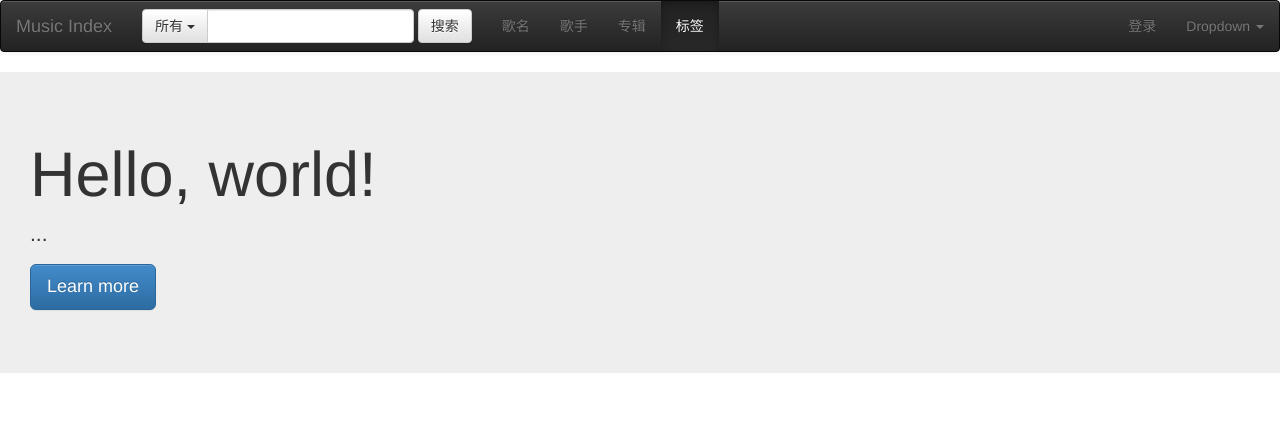
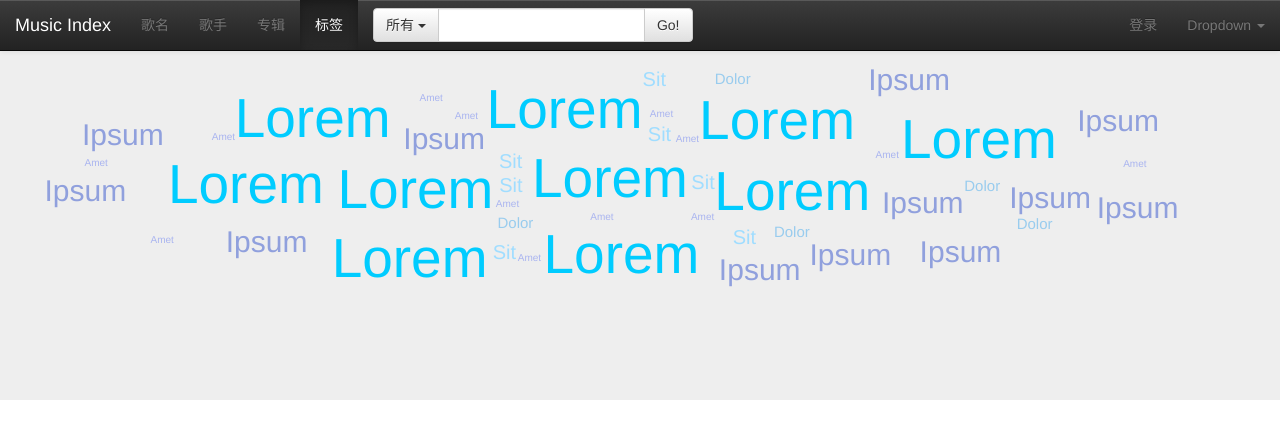
Before and after one commit to lennyhbt/music-index, a Flask app: page / in a window 1280 px wide. Shown: the top 439 px of the page. Run offline with Flask 2, Linux system fonts and the light colour scheme; some libraries are stand-ins or nearby versions.

Commit message:
webpages.

```diff
--- /dev/null
+++ b/musindex-frontend-web/static/jqplugin/jqcloud.css
@@ -0,0 +1,49 @@
+/* fonts */
+
+div.jqcloud {
+  font-family: "Helvetica", "Arial", sans-serif;
+  font-size: 10px;
+  line-height: normal;
+}
+
+div.jqcloud a {
+  font-size: inherit;
+  text-decoration: none;
+}
+
+div.jqcloud span.w10 { font-size: 550%; }
+div.jqcloud span.w9 { font-size: 500%; }
+div.jqcloud span.w8 { font-size: 450%; }
+div.jqcloud span.w7 { font-size: 400%; }
+div.jqcloud span.w6 { font-size: 350%; }
+div.jqcloud span.w5 { font-size: 300%; }
+div.jqcloud span.w4 { font-size: 250%; }
+div.jqcloud span.w3 { font-size: 200%; }
+div.jqcloud span.w2 { font-size: 150%; }
+div.jqcloud span.w1 { font-size: 100%; }
+
+/* colors */
+
+div.jqcloud { color: #09f; }
+div.jqcloud a { color: inherit; }
+div.jqcloud a:hover { color: #0df; }
+div.jqcloud a:hover { color: #0cf; }
+div.jqcloud span.w10 { color: #0cf; }
+div.jqcloud span.w9 { color: #0cf; }
+div.jqcloud span.w8 { color: #0cf; }
+div.jqcloud span.w7 { color: #39d; }
+div.jqcloud span.w6 { color: #90c5f0; }
+div.jqcloud span.w5 { color: #90a0dd; }
+div.jqcloud span.w4 { color: #90c5f0; }
+div.jqcloud span.w3 { color: #a0ddff; }
+div.jqcloud span.w2 { color: #99ccee; }
+div.jqcloud span.w1 { color: #aab5f0; }
+
+/* layout */
+
+div.jqcloud {
+  overflow: hidden;
+  position: relative;
+}
+
+div.jqcloud span { padding: 0; }
--- a/musindex-frontend-web/templates/index.html
+++ b/musindex-frontend-web/templates/index.html
@@ -1,9 +1,72 @@
 {% extends "layout.html" %}
 {% block title %}首页{% endblock %}
+
 {% block content %}
-<div class="jumbotron">
-  <h1>Hello, world!</h1>
-  <p>...</p>
-  <p><a class="btn btn-primary btn-lg" role="button">Learn more</a></p>
+
+    <script type="text/javascript">
+      /*!
+       * Create an array of word objects, each representing a word in the cloud
+       */
+      var word_array = [
+          {text: "Lorem", weight: 15},
+          {text: "Lorem", weight: 15},
+          {text: "Lorem", weight: 15},
+          {text: "Lorem", weight: 15},
+          {text: "Lorem", weight: 15},
+          {text: "Lorem", weight: 15},
+          {text: "Lorem", weight: 15},
+          {text: "Lorem", weight: 15},
+          {text: "Lorem", weight: 15},
+          {text: "Lorem", weight: 15},
+          {text: "Ipsum", weight: 9, link: "http://jquery.com/"},
+          {text: "Ipsum", weight: 9, link: "http://jquery.com/"},
+          {text: "Ipsum", weight: 9, link: "http://jquery.com/"},
+          {text: "Ipsum", weight: 9, link: "http://jquery.com/"},
+          {text: "Ipsum", weight: 9, link: "http://jquery.com/"},
+          {text: "Ipsum", weight: 9, link: "http://jquery.com/"},
+          {text: "Ipsum", weight: 9, link: "http://jquery.com/"},
+          {text: "Ipsum", weight: 9, link: "http://jquery.com/"},
+          {text: "Ipsum", weight: 9, link: "http://jquery.com/"},
+          {text: "Ipsum", weight: 9, link: "http://jquery.com/"},
+          {text: "Ipsum", weight: 9, link: "http://jquery.com/"},
+          {text: "Ipsum", weight: 9, link: "http://jquery.com/"},
+          {text: "Dolor", weight: 6, html: {title: "I can haz any html attribute"}},
+          {text: "Dolor", weight: 6, html: {title: "I can haz any html attribute"}},
+          {text: "Dolor", weight: 6, html: {title: "I can haz any html attribute"}},
+          {text: "Dolor", weight: 6, html: {title: "I can haz any html attribute"}},
+          {text: "Dolor", weight: 6, html: {title: "I can haz any html attribute"}},
+          {text: "Sit", weight: 7},
+          {text: "Sit", weight: 7},
+          {text: "Sit", weight: 7},
+          {text: "Sit", weight: 7},
+          {text: "Sit", weight: 7},
+          {text: "Sit", weight: 7},
+          {text: "Sit", weight: 7},
+          {text: "Amet", weight: 5},
+          {text: "Amet", weight: 5},
+          {text: "Amet", weight: 5},
+          {text: "Amet", weight: 5},
+          {text: "Amet", weight: 5},
+          {text: "Amet", weight: 5},
+          {text: "Amet", weight: 5},
+          {text: "Amet", weight: 5},
+          {text: "Amet", weight: 5},
+          {text: "Amet", weight: 5},
+          {text: "Amet", weight: 5},
+          {text: "Amet", weight: 5},
+          {text: "Amet", weight: 5},
+          // ...as many words as you want
+      ];
+
+      $(function() {
+        // When DOM is ready, select the container element and call the jQCloud method, passing the array of words as the first argument.
+        $("#example").jQCloud(word_array);
+      });
+    </script>
+<!--
+<div id="example" class="jumbotron">
+<div id="example" style="width: 550px; height: 350px;">
+-->
+<div id="example" class="jumbotron" style="height: 350px;">
 </div>
 {% endblock %}
--- a/musindex-frontend-web/templates/layout.html
+++ b/musindex-frontend-web/templates/layout.html
@@ -9,6 +9,10 @@
 <!-- Bootstrap -->
 <link rel=stylesheet type=text/css href="{{ url_for('static', filename='bootstrap-3.2.0-dist/css/bootstrap.min.css') }}">
 <link rel=stylesheet type=text/css href="{{ url_for('static', filename='bootstrap-3.2.0-dist/css/bootstrap-theme.min.css') }}">
+<link rel=stylesheet type=text/css href="{{ url_for('static', filename='jqplugin/jqcloud.css') }}">
+<style type="text/css">
+body { padding-top: 50px; }
+</style>
 
 <!-- HTML5 Shim and Respond.js IE8 support of HTML5 elements and media queries -->
 <!-- WARNING: Respond.js doesn't work if you view the page via file:// -->
@@ -16,12 +20,19 @@
       <script src="http://cdn.bootcss.com/html5shiv/3.7.2/html5shiv.min.js"></script>
       <script src="http://cdn.bootcss.com/respond.js/1.4.2/respond.min.js"></script>
     <![endif]-->
+
+<!-- jQuery (necessary for Bootstrap's JavaScript plugins) -->
+<script src="{{ url_for('static', filename='jquery-1.11.1.min.js') }}"></script>
+<!-- Include all compiled plugins (below), or include individual files as needed -->
+<script src="{{ url_for('static', filename='bootstrap-3.2.0-dist/js/bootstrap.min.js') }}"></script>
+<script src="{{ url_for('static', filename='jqplugin/jqcloud-1.0.4.min.js') }}"></script>
+
 </head>
 <body>
 <!-- Banner -->
 <!-- NavBar -->
 <header class="navbar-static-top bs-docs-nav" id="top" role="banner">
-    <nav class="navbar navbar-default navbar-inverse" role="navigation">
+    <nav class="navbar navbar-default navbar-inverse navbar-fixed-top" role="navigation">
         <div class="container-fluid">
             <!-- Brand and toggle get grouped for better mobile display -->
             <div class="navbar-header">
@@ -35,8 +46,14 @@
             </div>
 
             <!-- Collect the nav links, forms, and other content for toggling -->
+            <div class="collapse navbar-collapse" id="bs-example-navbar-collapse-1">
+                <ul class="nav navbar-nav">
+                    <li ><a href="#">歌名</a></li>
+                    <li ><a href="#">歌手</a></li>
+                    <li ><a href="#">专辑</a></li>
+                    <li class="active"><a href="#">标签</a></li>
+                </ul>
                 <form class="navbar-form navbar-left" role="search">
-                <div class="form-group">
                     <div class="input-group">
                         <div class="input-group-btn">
                             <button type="button" class="btn btn-default dropdown-toggle" data-toggle="dropdown">所有 <span class="caret"></span></button>
@@ -50,21 +67,11 @@
                             </ul>
                         </div><!-- /btn-group -->
                         <input type="text" class="form-control">
+                        <span class="input-group-btn">
+                            <button class="btn btn-default" type="button">Go!</button>
+                        </span>
                     </div><!-- /input-group -->
-                </div><!-- /.col-lg-6 -->
-                <button type="submit" class="btn btn-default">搜索</button>
                 </form>
-
-            <!-- Collect the nav links, forms, and other content for toggling -->
-            <div class="nav navbar-nav navbar-left" id="bs-example-navbar-collapse-1">
-                <ul class="nav navbar-nav">
-                    <li ><a href="#">歌名</a></li>
-                    <li ><a href="#">歌手</a></li>
-                    <li ><a href="#">专辑</a></li>
-                    <li class="active"><a href="#">标签</a></li>
-                </ul>
-            </div>
-
                 <ul class="nav navbar-nav navbar-right">
                     <li><a href="#">登录</a></li>
                     <li class="dropdown">
@@ -78,15 +85,12 @@
                     </ul>
                     </li>
                 </ul>
+            </div><!-- /.navbar-collapse -->
         </div><!-- /.container-fluid -->
     </nav>
 </header>
 
 <div id="content">{% block content %}{% endblock %}</div>
 
-<!-- jQuery (necessary for Bootstrap's JavaScript plugins) -->
-<script src="{{ url_for('static', filename='jquery-1.11.1.min.js') }}"></script>
-<!-- Include all compiled plugins (below), or include individual files as needed -->
-<script src="{{ url_for('static', filename='bootstrap-3.2.0-dist/js/bootstrap.min.js') }}"></script>
 </body>
 </html>
```
Also changed, not shown: musindex-frontend-web/static/jqplugin/jquery.tagcloud.js (added, +92 -0 lines), musindex-frontend-web/static/jqplugin/jqcloud-1.0.4.min.js (added). Lines whose indentation alone changed are shown as unchanged.
